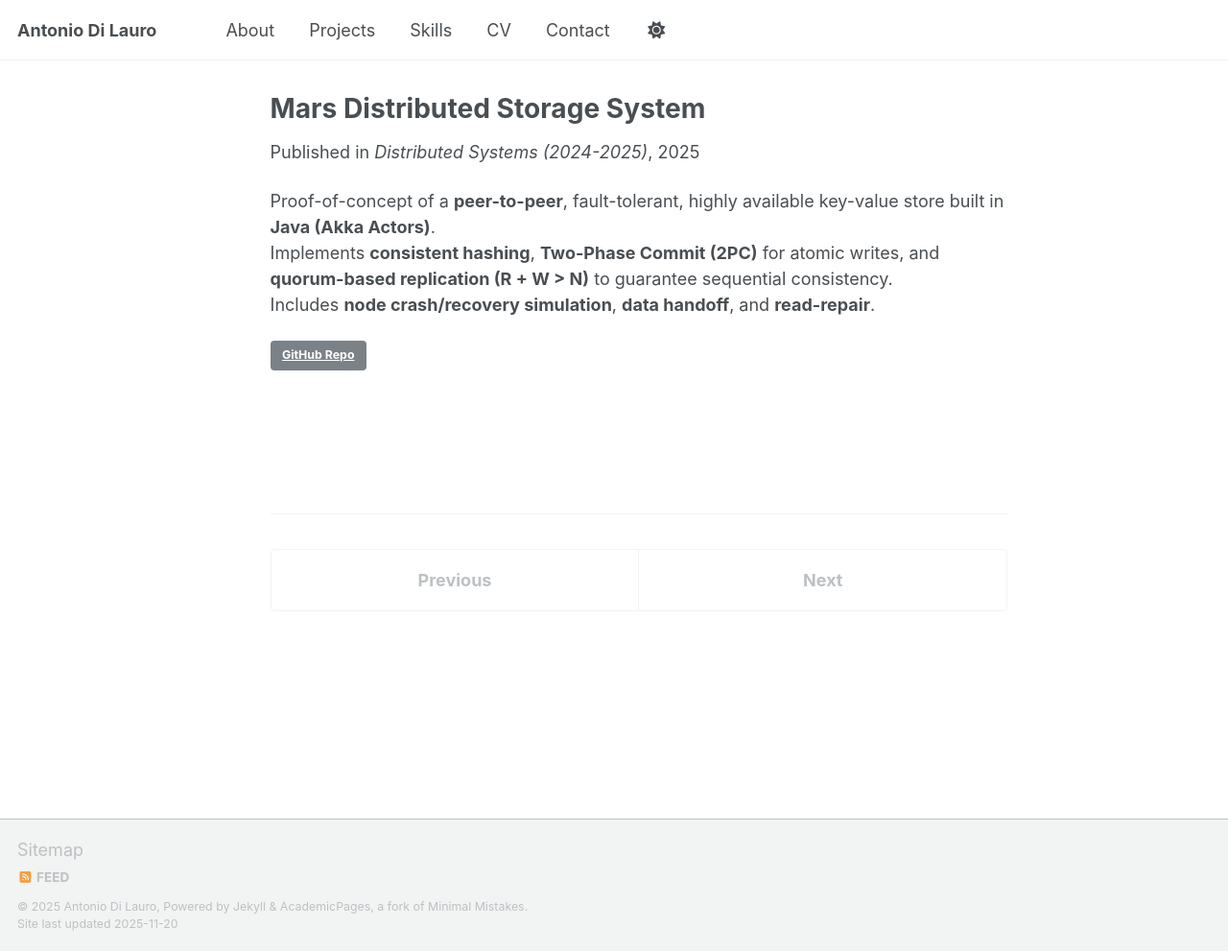
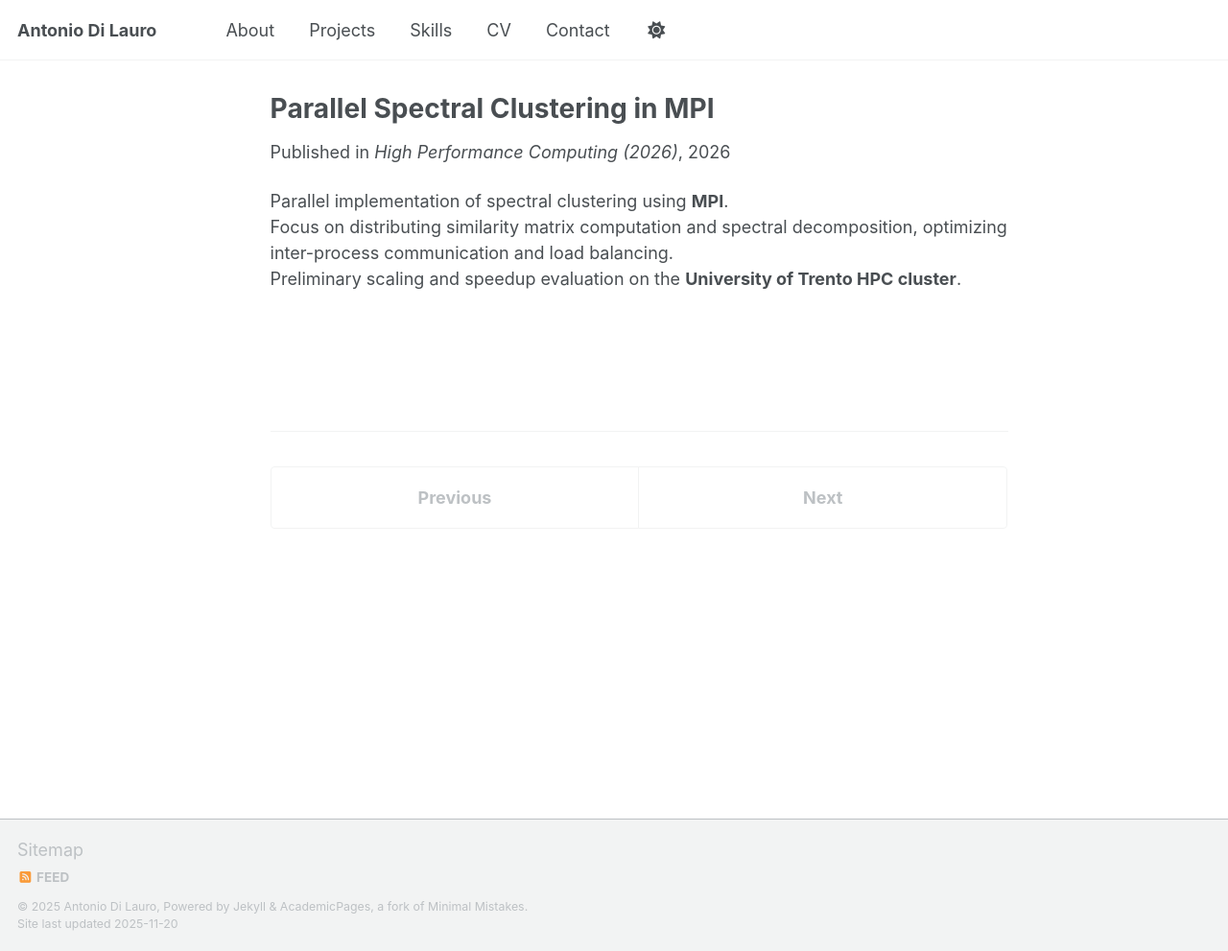
Before and after one commit to antodila/antodila.github.io, a Jekyll site: the page built from _projects/2025-02-parallel-spectral-clustering.md, in a window 1280 px wide and 991 px high. Shown: the whole window at 96% size. Built offline with Jekyll 4.4.1, drawn with Linux system fonts in a browser that asks for light colours; a script that is not in the unit is left out.

Commit message:
Update 2025-02-parallel-spectral-clustering.md

```diff
--- a/_projects/2025-02-parallel-spectral-clustering.md
+++ b/_projects/2025-02-parallel-spectral-clustering.md
@@ -1,20 +1,20 @@
 ---
 layout: single
-title: "Mars Distributed Storage System"
+title: "Parallel Spectral Clustering in MPI"
 collection: projects
-permalink: /projects/mars-ds/
-date: 2025-07-3
-venue: "Distributed Systems (2024-2025)"
-excerpt: "Peer-to-peer, fault-tolerant key-value store in Java (Akka Actors): consistent hashing, 2PC, quorum replication, crash/recovery."
-repo: https://github.com/antodila/distributed-systems-project
+permalink: /projects/mpi-spectral-clustering/
+date: 2026-01-10
+venue: "High Performance Computing (2026)"
+excerpt: "MPI-based parallel implementation of spectral clustering; similarity matrix distribution, eigen decomposition, scaling tests."
+
 ---
 
-Proof-of-concept of a **peer-to-peer**, fault-tolerant, highly available key-value store built in **Java (Akka Actors)**.
-Implements **consistent hashing**, **Two-Phase Commit (2PC)** for atomic writes, and **quorum-based replication (R + W > N)** to guarantee sequential consistency.
-Includes **node crash/recovery simulation**, **data handoff**, and **read-repair**.
+Parallel implementation of spectral clustering using **MPI**.
+Focus on distributing similarity matrix computation and spectral decomposition, optimizing inter-process communication and load balancing.
+Preliminary scaling and speedup evaluation on the **University of Trento HPC cluster**.
 
-{% if page.repo %}
-<p><a class="btn btn--primary btn--small" href="{{ page.repo }}" target="_blank" rel="noopener">GitHub Repo</a></p>
-{% endif %}
+
+
+
 
 <p><a class="btn btn--light-outline btn--small" href="{{ '/projects/' | relative_url }}">← Back to Projects</a></p>
```
